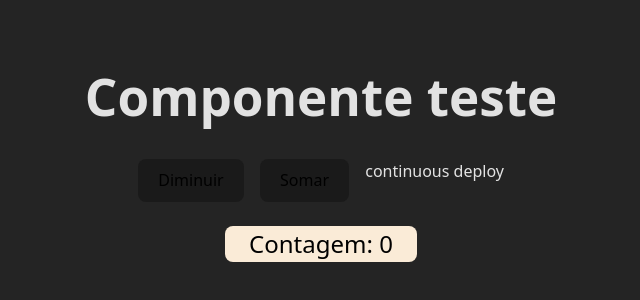
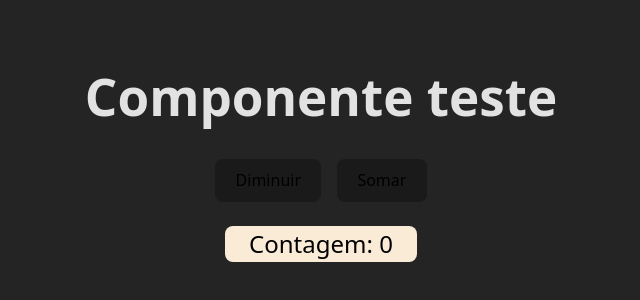
Before and after one commit to juliaam/learning-devops-vue, a Vue app: page / in a window 1280 px wide. Shown: the part 240-540 px from the top of the page, without its empty margins (319-959 px from the left). Built offline with nearby package versions, Linux system fonts and the light colour scheme.

Commit message:
fix: remove text

```diff
--- a/src/components/HelloWorld.vue
+++ b/src/components/HelloWorld.vue
@@ -9,7 +9,6 @@ const count = ref(0)
   <div class="buttonContainer">
     <button class="button" @click="count--">Diminuir</button>
     <button class="button" @click="count++">Somar</button>
-    <div>continuous deploy</div>
   </div>
   <p class="count">Contagem: {{ count }}</p>
 </template>
```
